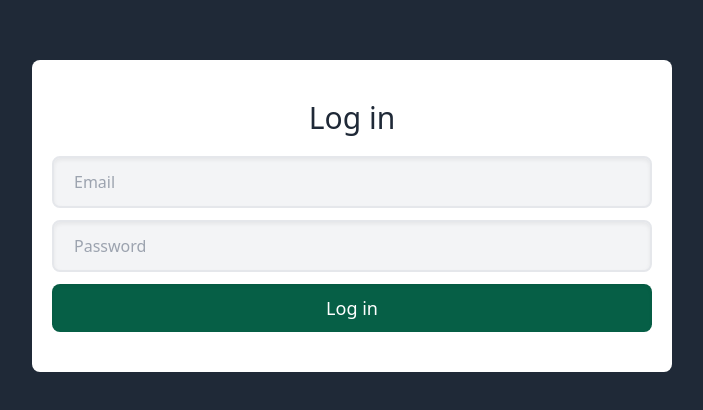
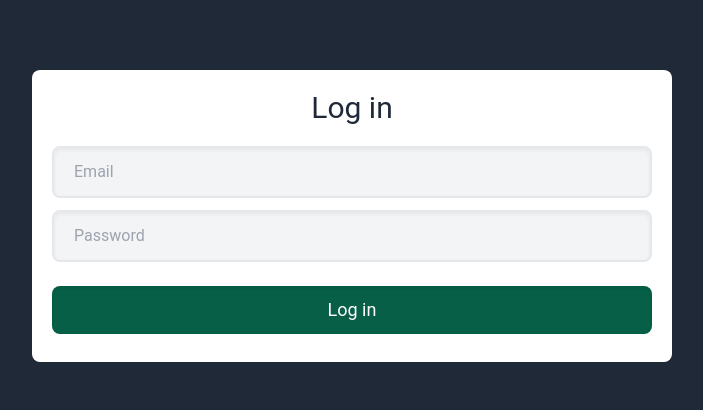
Before and after one commit to shl622/SE-frontend, a React (Create React App) app: page / in a window 1280 px wide. Shown: the part 184-594 px from the top of the page, without its empty margins (288-991 px from the left). Built offline with nearby package versions, Linux system fonts and the light colour scheme.

Commit message:
feat: creates validation in login form

```diff
--- a/src/pages/login.tsx
+++ b/src/pages/login.tsx
@@ -1,18 +1,36 @@
 import React from "react"
+import { useForm } from "react-hook-form"
+
+interface ILoginForm {
+    email?: string
+    password?: string
+}
 
 export const Login = () => {
+    const {register, getValues, formState: {errors}, handleSubmit } = useForm<ILoginForm>()
+    const onSubmit = () => {
+        console.log(getValues())
+    }
     return (
         <div className="h-screen flex items-center justify-center bg-gray-800 font-sans">
-            <div className="bg-white w-full max-w-screen-sm py-10 rounded-lg text-center">
+            <div className="bg-white w-full max-w-screen-sm pt-5 pb-7 rounded-lg text-center">
                 <h3 className="text-3xl text-gray-800"> Log in </h3>
-                <form className="flex flex-col mt-5 px-5">
+                <form onSubmit={handleSubmit(onSubmit)} className="grid gap-3 mt-5 px-5">
                     <input
-                        className="bg-gray-100 mb-3 py-3 px-5 rounded-lg shadow-inner focus:outline-none border-2 focus:border-green-800 focus:border-opacity-50 text-gray-800"
+                        {...register("email", {required: "Please enter a valid email"})}
+                        required
+                        className="input"
                         placeholder="Email" />
+                    {errors.email?.message && <span className="font-medium text-red-500">{errors.email.message}</span>}
                     <input
-                        className="bg-gray-100 py-3 px-5 rounded-lg shadow-inner focus:outline-none border-2 focus:border-green-800 focus:border-opacity-50 text-gray-800"
+                        {...register("password", {required: "Password is required", minLength: 5})}
+                        type="password"
+                        required
+                        className="input"
                         placeholder="Password" />
-                    <button className="bg-green-800 text-white py-2.5 rounded-lg shadow-inner focus:outline-none mt-3 text-lg hover:opacity-90">
+                    {errors.password?.message && <span className="font-medium text-red-500">{errors.password.message}</span>}
+                    {errors.password?.type === "minLength" && <span className="font-medium text-red-500">Password must be at least 5 characters</span>}
+                    <button className="mt-3 button">
                         Log in
                     </button>
                 </form>
--- a/src/styles/tailwind.css
+++ b/src/styles/tailwind.css
@@ -1,3 +1,11 @@
 @tailwind base;
 @tailwind components;
 @tailwind utilities;
+
+.input{
+    @apply bg-gray-100 py-3 px-5 rounded-lg shadow-inner focus:outline-none border-2 focus:ring-2 focus:ring-green-800 focus:border-opacity-50 text-gray-800
+}
+
+.button{
+    @apply bg-green-800 text-white py-2.5 rounded-lg shadow-inner focus:outline-none mt-3 text-lg hover:opacity-90
+}
```
Also changed, not shown: src/styles/styles.css.
